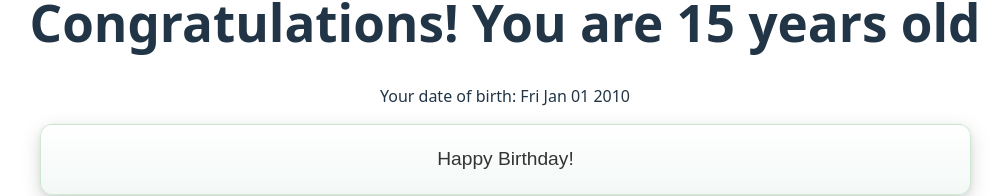
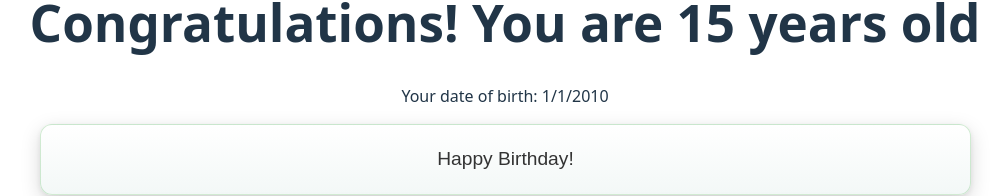
Before and after one commit to teacher-pt/birthday-app, a React (Vite) app: page / in a window 1280 px wide. Shown: the part 249-445 px from the top of the page, without its empty margins (135-1143 px from the left). Built offline with nearby package versions, Linux system fonts and the light colour scheme.

Commit message:
feat: update BirthDate component to display birthdate in selected language format

```diff
--- a/src/components/BirthDate.jsx
+++ b/src/components/BirthDate.jsx
@@ -1,11 +1,16 @@
+import { useContext } from "react";
+import { LanguageContext } from "../LanguageContext";
+
 export default function BirthDate({ birthdate = new Date() }) {
+    const { language } = useContext(LanguageContext);
+
     const now = new Date();
     const age = now.getFullYear() - birthdate.getFullYear();
 
     return (
         <div>
             <h1>Congratulations! You are {age} years old</h1>
-            <p>Your date of birth: {birthdate.toDateString()}</p>
+            <p>Your date of birth: {birthdate.toLocaleDateString(language)}</p>
         </div>
     )
 }
```
